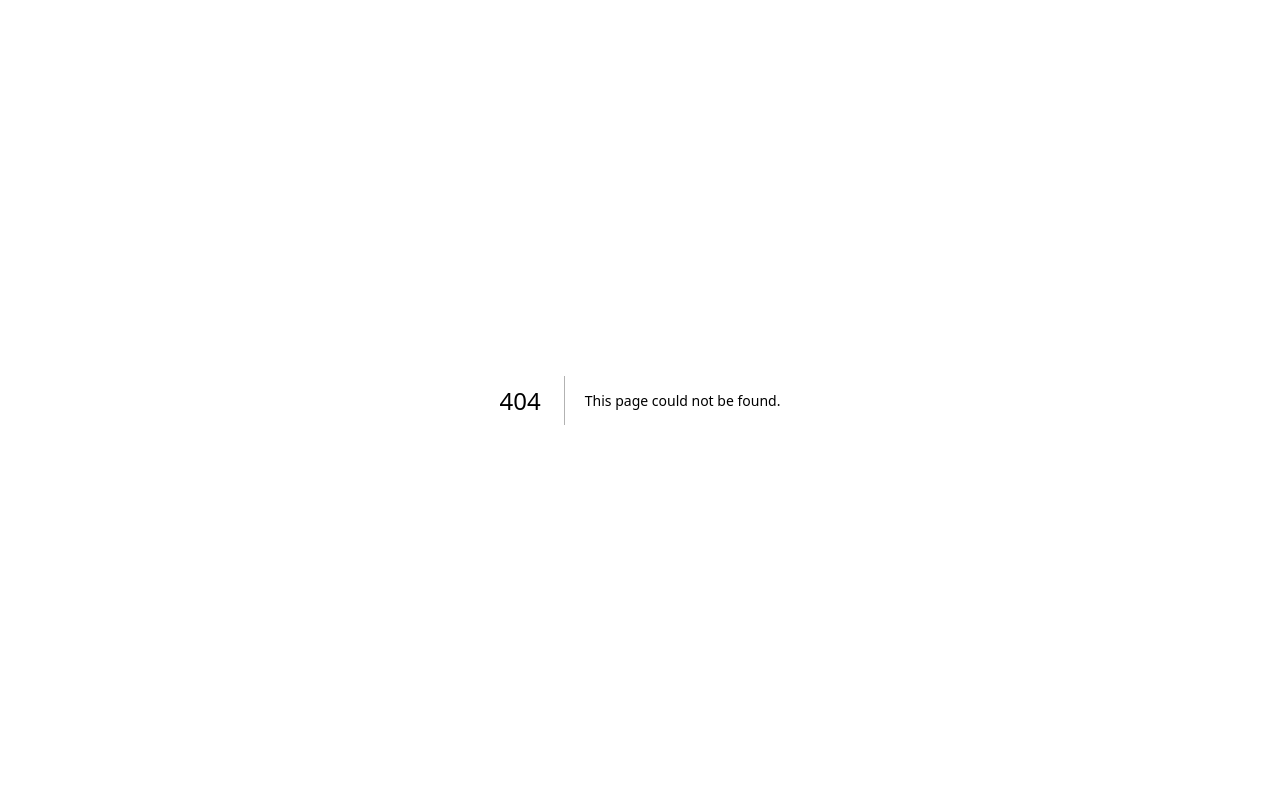
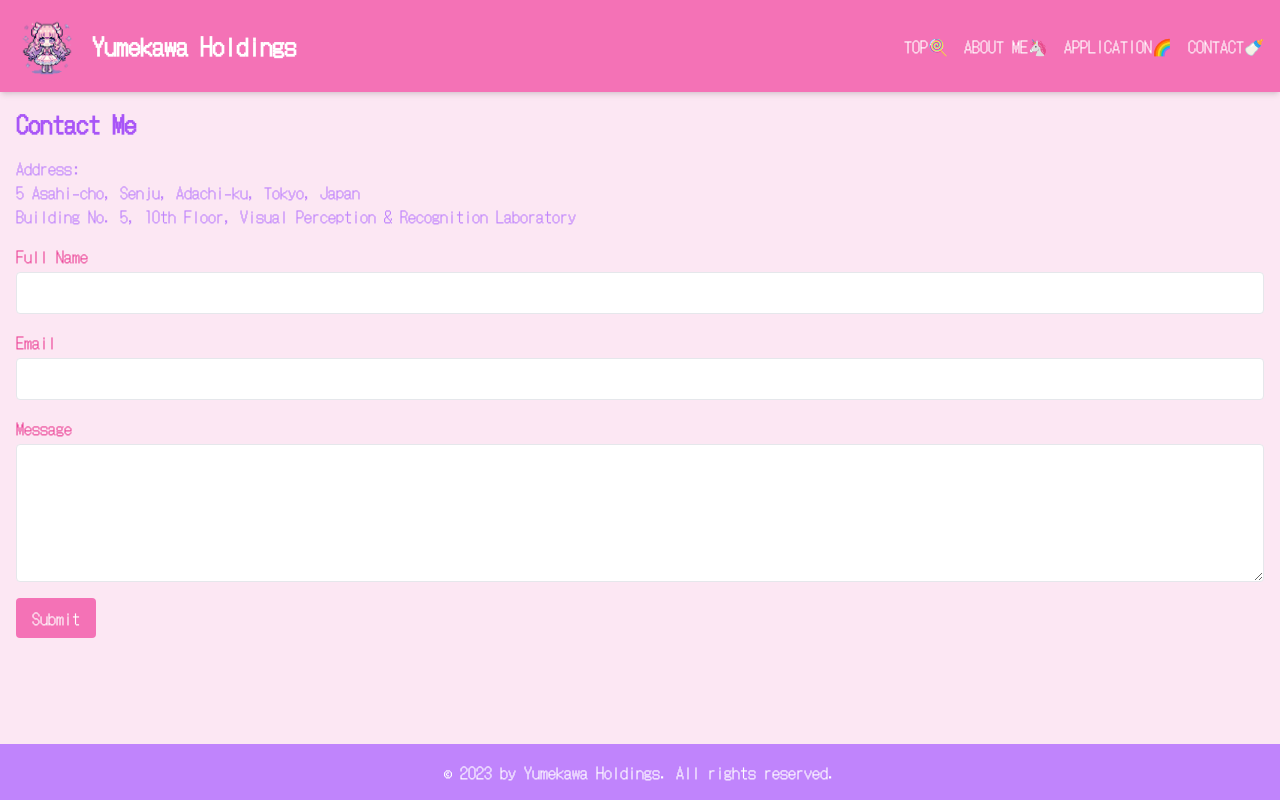
Before and after one commit to Yumekawa-chan/my-homepage, a Next.js app: page /contact in a window 1280 px wide. Before the commit this address had no page. Built offline with nearby package versions, Linux system fonts and the light colour scheme.

Commit message:
add contact page

```diff
--- /dev/null
+++ b/pages/contact.tsx
@@ -0,0 +1,98 @@
+import React, { useRef } from "react";
+import emailjs from "emailjs-com";
+import Header from "../components/Header";
+import Footer from "../components/Footer";
+import "../app/globals.css";
+
+function Contact() {
+  const form = useRef<HTMLFormElement>(null);
+
+  const sendEmail = (e: React.FormEvent<HTMLFormElement>) => {
+    e.preventDefault();
+
+    emailjs
+      .sendForm(
+        "service_wrfqdlp",
+        "template_pf7cidb",
+        form.current!,
+        "BUU88JSKD2Nh3X07d"
+      )
+      .then(
+        (result) => {
+          console.log(result.text);
+          alert("Message sent successfully!");
+          form.current!.reset(); // フォームをリセット
+        },
+        (error) => {
+          console.log(error.text);
+          alert("Failed to send message. Please try again later.");
+        }
+      );
+  };
+
+  return (
+    <div className="flex flex-col min-h-screen bg-pink-100">
+      {" "}
+      {/* 背景色を変更する */}
+      <Header />
+      <div className="flex-grow container mx-auto p-4">
+        <h1 className="text-2xl font-bold mb-4 text-purple-500">Contact Me</h1>
+        <div className="mb-4 text-purple-400">
+          <p>Address:</p>
+          <p>5 Asahi-cho, Senju, Adachi-ku, Tokyo, Japan</p>
+          <p>
+            Building No. 5, 10th Floor, Visual Perception & Recognition
+            Laboratory
+          </p>
+        </div>
+        <form ref={form} onSubmit={sendEmail} className="space-y-4">
+          <div className="flex flex-col">
+            <label htmlFor="name" className="mb-1 text-pink-500">
+              Full Name
+            </label>
+            <input
+              type="text"
+              id="name"
+              name="name"
+              required
+              className="border p-2 rounded"
+            />
+          </div>
+          <div className="flex flex-col">
+            <label htmlFor="email" className="mb-1 text-pink-500">
+              Email
+            </label>
+            <input
+              type="email"
+              id="email"
+              name="email"
+              required
+              className="border p-2 rounded"
+            />
+          </div>
+          <div className="flex flex-col">
+            <label htmlFor="message" className="mb-1 text-pink-500">
+              Message
+            </label>
+            <textarea
+              id="message"
+              name="message"
+              required
+              className="border p-2 rounded"
+              rows={5}
+            ></textarea>
+          </div>
+          <button
+            type="submit"
+            className="bg-pink-400 text-white py-2 px-4 rounded hover:bg-pink-500 transition duration-300"
+          >
+            Submit
+          </button>
+        </form>
+      </div>
+      <Footer />
+    </div>
+  );
+}
+
+export default Contact;
```
Also changed, not shown: package.json (+6 -5 lines), 1 other file (tests, documents, lock files or other folders).
